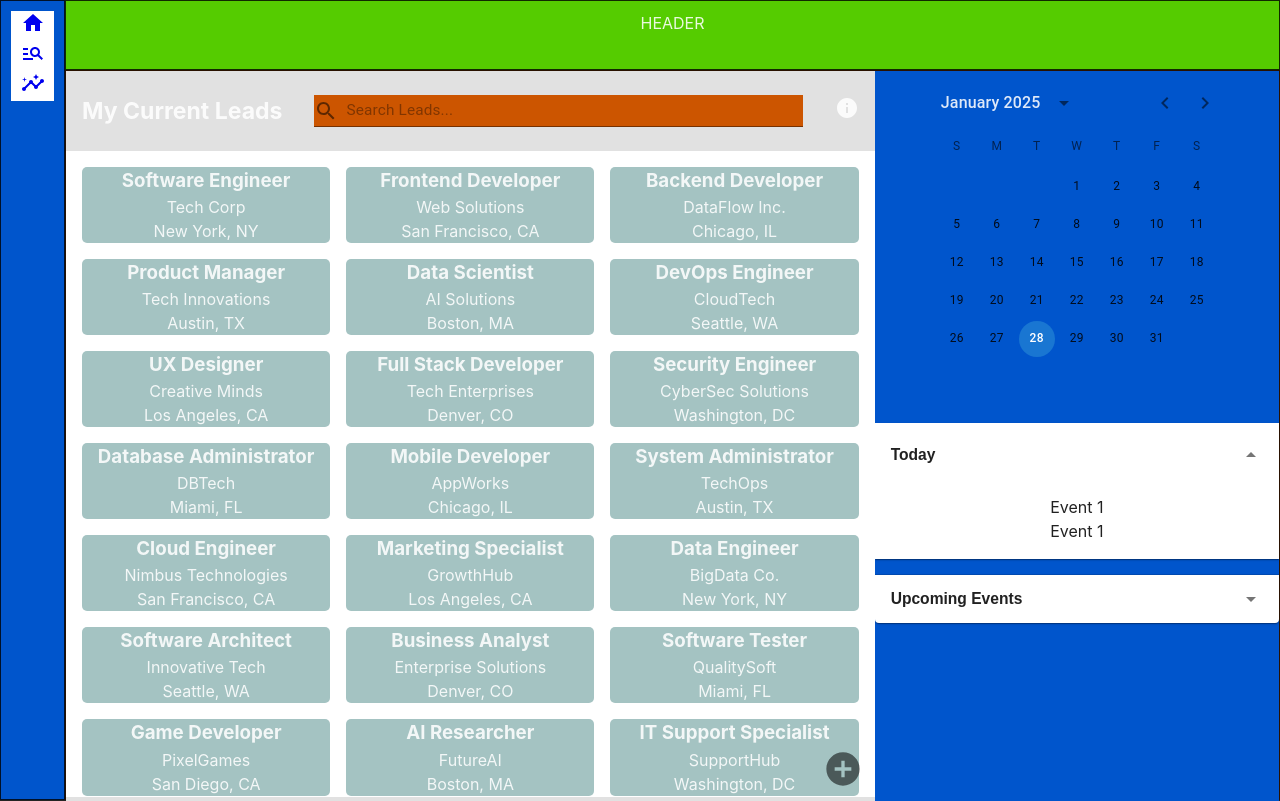
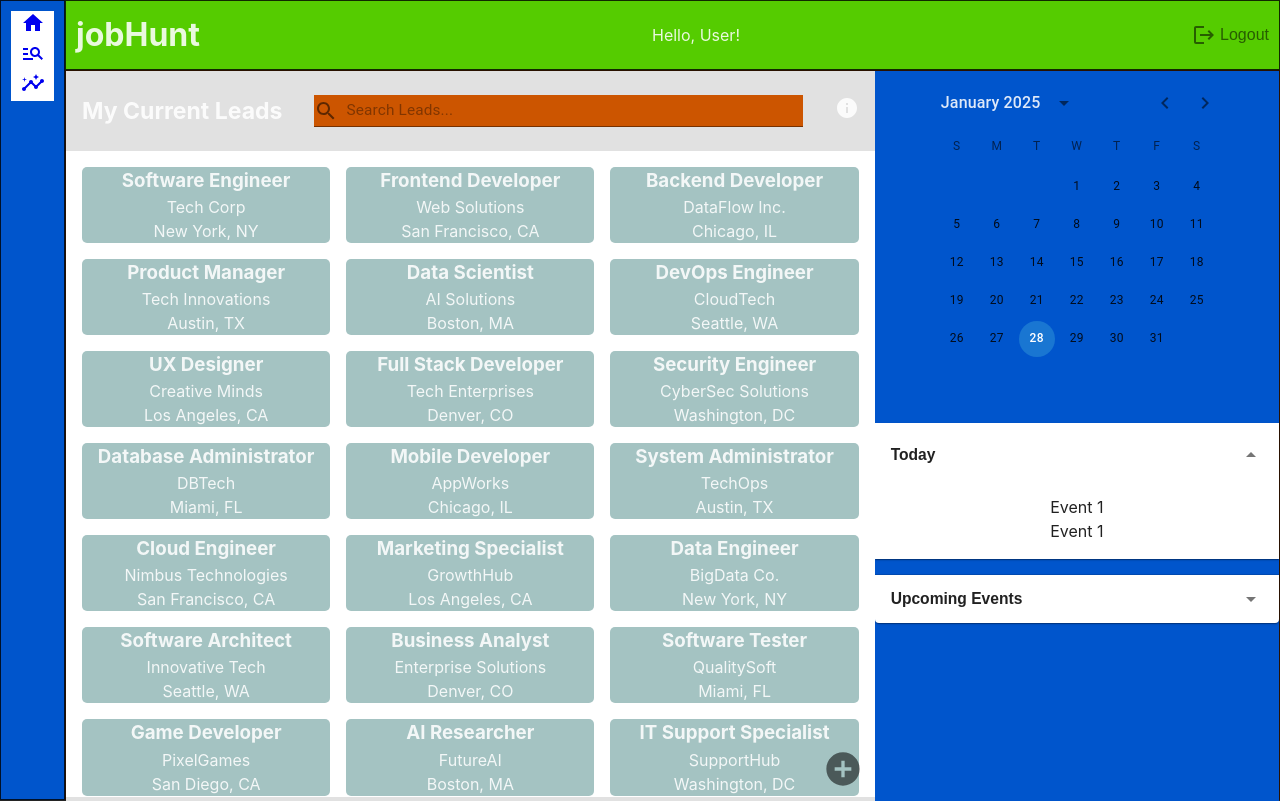
Before and after one commit to chardayneal/jobhunt, a React (Vite) app: page / in a window 1280 px wide. Built offline with nearby package versions, Linux system fonts and the light colour scheme.

Commit message:
Update header

```diff
--- a/src/components/routes/home/Home.css
+++ b/src/components/routes/home/Home.css
@@ -16,6 +16,24 @@
     grid-column: 2 / 5;
     background-color: #5c0;
     padding: 10px;
+
+    display: flex;
+    justify-content: space-between;
+    align-items: center;
+  }
+
+  .header .logout {
+    display: flex;
+    justify-content: space-between;
+    align-items: center;
+    --IconButton-hoverBg: none;
+    padding: 0;
+  }
+
+
+  .logout p {
+    font-size: 1rem;
+    margin-left: .25rem;
   }
 
   .flex-area {
--- a/src/components/routes/home/Home.jsx
+++ b/src/components/routes/home/Home.jsx
@@ -1,12 +1,20 @@
 import { Outlet } from "react-router-dom";
 import Sidebar from "./Sidebar";
+import IconButton from '@mui/material/IconButton';
+import LogoutIcon from '@mui/icons-material/Logout';
 import './Home.css';
 
 const Home = () => {
   return (
     <div className="home grid-container">
         <Sidebar/>
-        <div className="grid-item header">HEADER</div>
+        <div className="grid-item header">
+          <h1>jobHunt</h1>
+          <p>Hello, User!</p>
+          <IconButton aria-label="log out" size="large" className="logout" >
+            <LogoutIcon /> <p>Logout</p>
+          </IconButton>
+        </div>
         <Outlet></Outlet>
       </div>
   )
```
